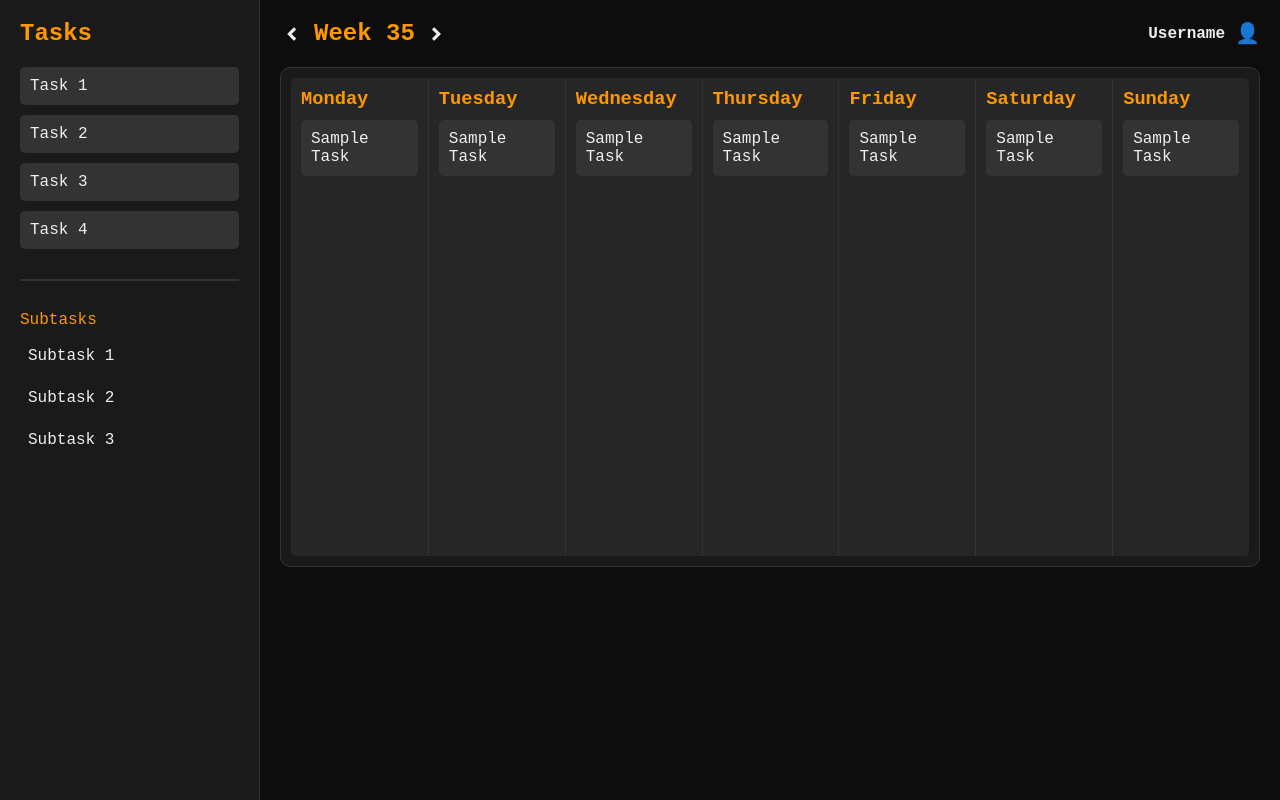
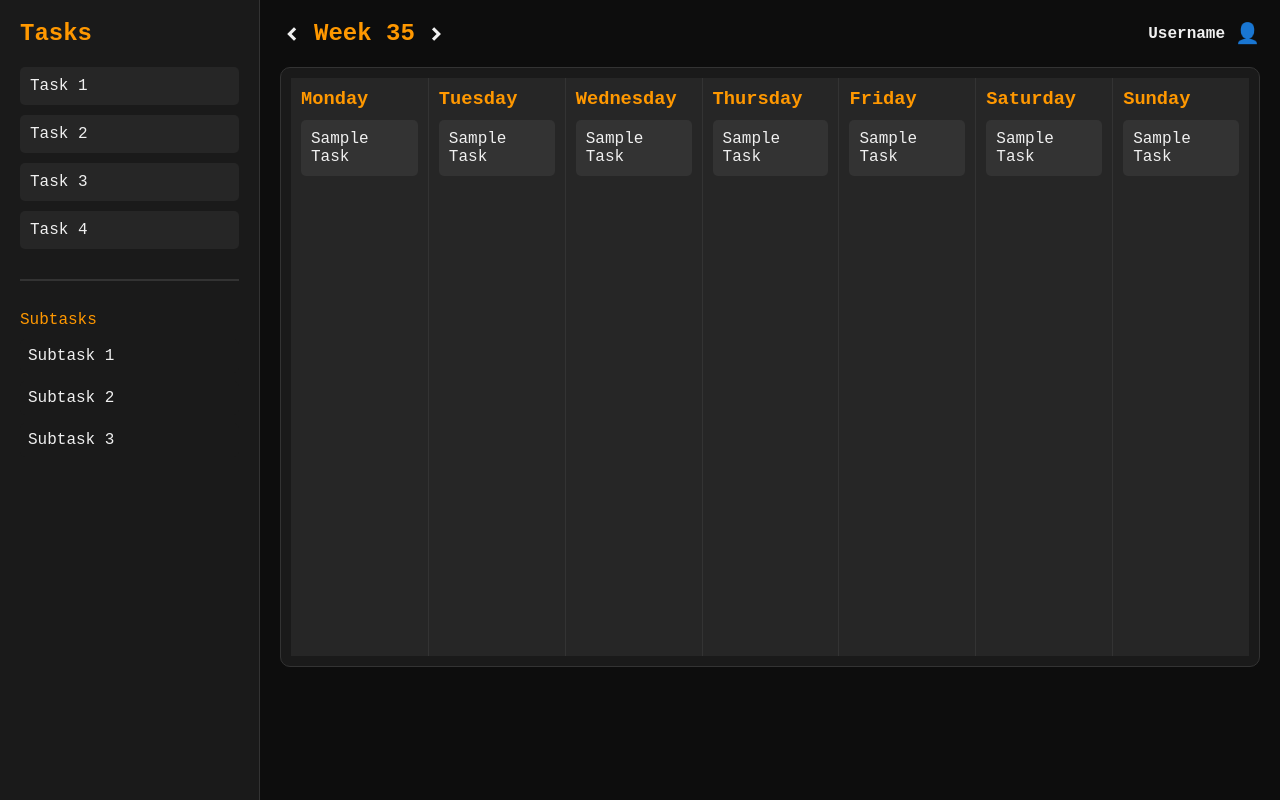
Before and after one commit to Teinlb/Dispositum, a React (Vite) app: page / in a window 1280 px wide. Built offline with nearby package versions, Linux system fonts and the light colour scheme.

Commit message:
optimizedcode

```diff
--- a/src/components/planner/Planner.tsx
+++ b/src/components/planner/Planner.tsx
@@ -1,5 +1,5 @@
-import React, { useState } from 'react';
-import './planner.css';
+import React, { useState } from "react";
+import "./planner.css";
 
 const Planner: React.FC = () => {
     const [currentWeek, setCurrentWeek] = useState<number>(35);
@@ -7,15 +7,33 @@ const Planner: React.FC = () => {
     const nextWeek = () => setCurrentWeek(currentWeek + 1);
     const previousWeek = () => setCurrentWeek(currentWeek - 1);
 
-  const days = ["Monday", "Tuesday", "Wednesday", "Thursday", "Friday", "Saturday", "Sunday"];
+    const days = [
+        "Monday",
+        "Tuesday",
+        "Wednesday",
+        "Thursday",
+        "Friday",
+        "Saturday",
+        "Sunday",
+    ];
 
     return (
         <div className="planning">
             <div className="header">
                 <div className="week-selector">
-          <button onClick={previousWeek} className="material-symbols-outlined">chevron_left</button>
+                    <button
+                        onClick={previousWeek}
+                        className="material-symbols-outlined"
+                    >
+                        chevron_left
+                    </button>
                     <h2>Week {currentWeek}</h2>
-          <button onClick={nextWeek} className="material-symbols-outlined">chevron_right</button>
+                    <button
+                        onClick={nextWeek}
+                        className="material-symbols-outlined"
+                    >
+                        chevron_right
+                    </button>
                 </div>
                 <div className="account-settings">
                     <span>Username</span>
--- a/src/components/planner/planner.css
+++ b/src/components/planner/planner.css
@@ -1,77 +1,75 @@
 .header {
     display: flex;
-  justify-content: space-between; /* Zorgt ervoor dat de week-selector en account-settings aan de randen worden uitgelijnd */
-  align-items: center; /* Centreert de items verticaal */
+    justify-content: space-between; /* Align week-selector and account-settings to edges */
+    align-items: center;
     margin-bottom: 20px;
-}
 
     .week-selector {
         display: flex;
         align-items: center;
-  gap: 10px; /* Zorgt voor ruimte tussen de pijltjes en de weektitel */
+        gap: 10px;
+
+        h2 {
+            margin: 0;
+            color: #ff9800; /* Accent color for week title */
         }
 
-.week-selector h2 {
-  margin: 0;
-  color: #ff9800; /* Accentkleur voor de weektitel */
-}
-
-.week-selector button {
+        button {
             background-color: transparent;
-  color: #f0f0f0; /* Witte kleur voor de haakjes */
+            color: #f0f0f0;
             border: none;
             cursor: pointer;
-  font-size: 24px; /* Groter formaat voor de haakjes */
-  font-weight: bold; /* Dikkere haakjes */
+            font-size: 24px;
+            font-weight: bold;
             transition: color 0.3s;
+
+            &:hover {
+                color: #00bcd4; /* Change color on hover */
             }
-
-.week-selector button:hover {
-  color: #00bcd4; /* Verander kleur bij hover */
+        }
     }
 
     .account-settings {
         display: flex;
         align-items: center;
-  gap: 10px; /* Zorgt voor ruimte tussen de gebruikersnaam en het accounticoon */
-}
+        gap: 10px;
 
-.account-settings span {
+        span {
             font-weight: bold;
         }
 
-.account-settings button {
+        button {
             background-color: transparent;
-  color: #f0f0f0; /* Witte kleur voor het accounticoon */
+            color: #f0f0f0;
             border: none;
             cursor: pointer;
             font-size: 20px;
             transition: color 0.3s;
+
+            &:hover {
+                color: #00bcd4; /* Change color on hover */
             }
-
-.account-settings button:hover {
-  color: #00bcd4; /* Verander kleur bij hover */
+        }
+    }
 }
 
 .planning {
     flex: 1;
     display: flex;
     flex-direction: column;
-  justify-content: flex-start; /* Zorgt ervoor dat het planning board naar boven wordt verplaatst */
+    justify-content: flex-start; /* Aligns planning board to the top */
     padding: 20px;
-}
 
     .week-board {
         display: flex;
         flex-direction: row;
         justify-content: space-between;
         border: 1px solid #333;
-  min-height: 500px; /* Minimale hoogte voor het planning board */
+        min-height: 75vh; /* Minimum height for the planning board */
         background-color: #1a1a1a;
         padding: 10px;
         border-radius: 10px;
-  margin-top: 0; /* Verwijder eventuele marge aan de bovenkant */
-}
+        margin-top: 0;
 
         .week-column {
             width: calc(100% / 7);
@@ -80,43 +78,14 @@
             padding: 10px;
             display: flex;
             flex-direction: column;
+
+            &:first-child {
+                border-left: none; /* Remove left border from the first column */
             }
 
-.week-column:first-child {
-  border-left: none; /* Verwijder de linker rand van de eerste kolom */
-}
-
-.week-column h3 {
+            h3 {
                 margin-bottom: 10px;
-  color: #ff9800; /* Accentkleur voor de dagtitels */
-}
-
-.week-column .task {
-  background-color: #333;
-  padding: 10px;
-  margin-bottom: 10px;
-  border-radius: 5px;
-  transition: background-color 0.3s;
-}
-
-.week-column .task:hover {
-  background-color: #444;
-}
-
-.task-list, .week-column:first-child {
-  border-top-left-radius: 5px;
-  border-bottom-left-radius: 5px;
-}
-
-.task-list, .week-column:last-child {
-  border-top-right-radius: 5px;
-  border-bottom-right-radius: 5px;
-}
-
-
-.task-list, .week-column {
-  background-color: #262626;
-  min-height: 100px;
+                color: #ff9800; /* Accent color for day titles */
             }
 
             .task {
@@ -125,13 +94,24 @@
                 margin-bottom: 10px;
                 border-radius: 5px;
                 transition: background-color 0.3s;
-}
 
-.task:hover {
+                &:hover {
                     background-color: #444;
                     cursor: grab;
                 }
 
-.task:active {
+                &:active {
                     cursor: grabbing;
                 }
+            }
+
+            &.task-list {
+                border-top-left-radius: 5px;
+                border-bottom-left-radius: 5px;
+                border-top-right-radius: 5px;
+                border-bottom-right-radius: 5px;
+                min-height: 100px;
+            }
+        }
+    }
+}
--- a/src/components/sidebar/sidebar.css
+++ b/src/components/sidebar/sidebar.css
@@ -1,15 +1,14 @@
 .sidebar {
     display: flex;
     flex-direction: column;
-  }
 
     h2 {
         margin-bottom: 20px;
-    color: #ff9800;
+        color: #ff9800; /* Accent color for headings */
     }
 
     ul {
-    list-style: none;
+        list-style: none; /* Remove bullet points from list items */
     }
 
     .task {
@@ -19,19 +18,18 @@
         margin-bottom: 10px;
         border-radius: 5px;
         transition: background-color 0.3s;
+
+        &:hover {
+            background-color: #333; /* Change background color on hover */
         }
-
-  .task:hover {
-    background-color: #333;
     }
 
     .sublist {
         margin-top: 10px;
-  }
 
         .sublist-header {
             margin-bottom: 10px;
-    color: #ff9800;
+            color: #ff9800; /* Accent color for sublist headers */
         }
 
         .sublist-item {
@@ -41,13 +39,15 @@
             margin-bottom: 8px;
             border-radius: 5px;
             transition: background-color 0.3s;
+
+            &:hover {
+                background-color: #333; /* Change background color on hover */
             }
-
-  .sublist-item:hover {
-    background-color: #333;
+        }
     }
 
     hr {
         border: 1px solid #333;
         margin: 20px 0;
     }
+}
```
Also changed, not shown: src/App.tsx (+4 -4 lines), src/components/sidebar/SideBar.tsx (+4 -14 lines). Lines whose indentation alone changed are shown as unchanged.
